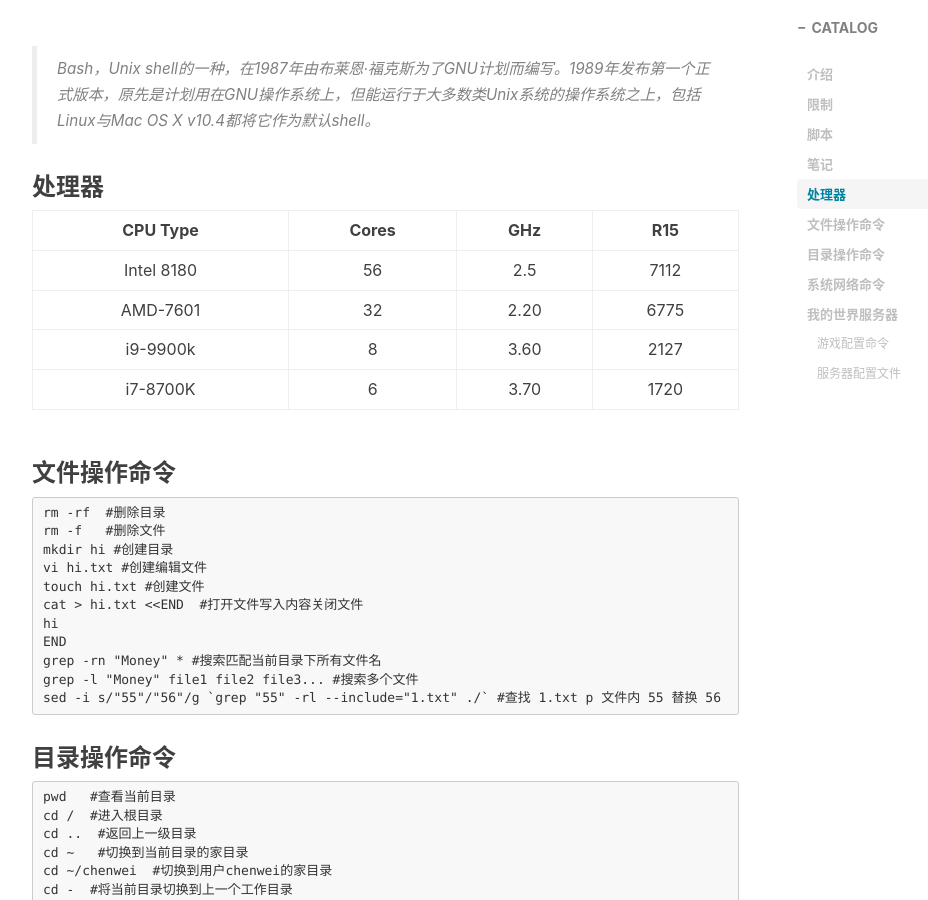
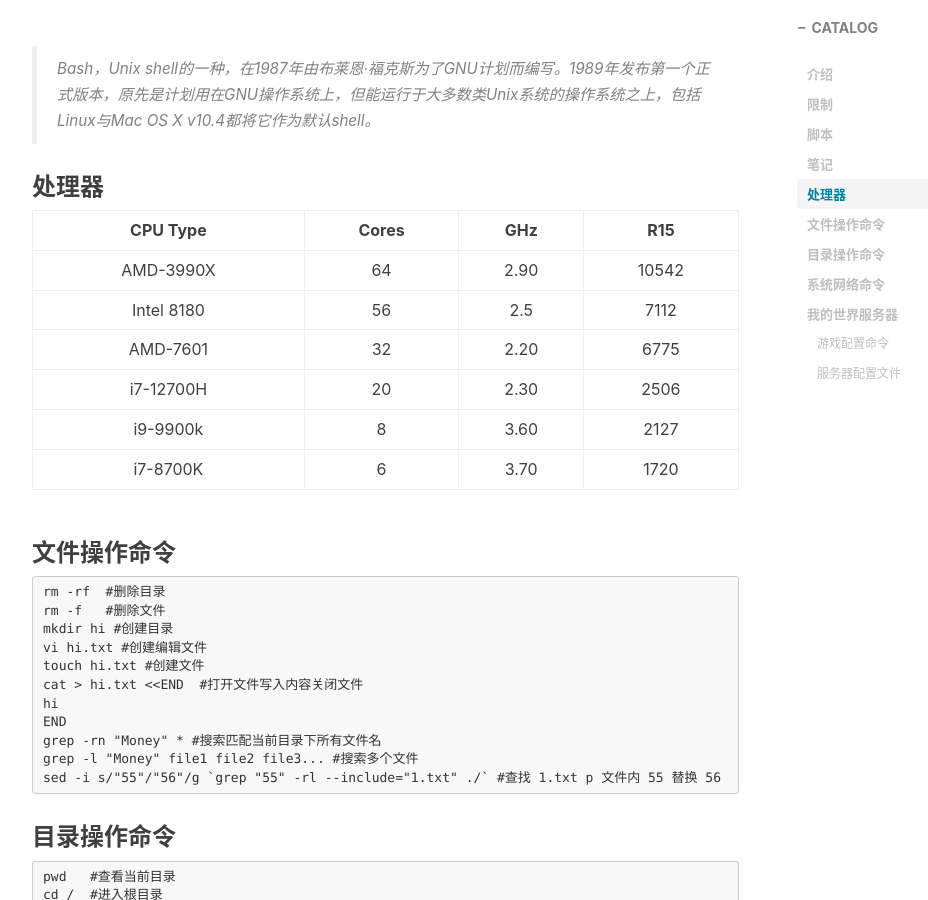
Before and after one commit to tcq233/tcq233.github.io, a Jekyll site: the page built from _posts/2022-04-22-puck.md, in a window 1280 px wide and 900 px high, scrolled down 1207 px. Shown: the whole window, without its empty margins (233-1161 px from the left). Built offline with Jekyll 4.4.1, drawn with Linux system fonts in a browser that asks for light colours; nearby versions of some CDN libraries; comment, search, counter and statistics services are not loaded.

Commit message:
Update 2022-04-22-puck.md

```diff
--- a/_posts/2022-04-22-puck.md
+++ b/_posts/2022-04-22-puck.md
@@ -43,8 +43,10 @@ bash puck.sh  # CentOS-7 脚本
 
 | CPU Type | Cores | GHz | R15 |
 |  :----: |  :----:  | :----: | :----: |
+| AMD-3990X | 64 | 2.90 | 10542 |
 | Intel 8180 | 56 | 2.5 | 7112 |
 | AMD-7601 | 32 | 2.20 | 6775 |
+| i7-12700H  | 20 | 2.30 | 2506 |
 | i9-9900k | 8 | 3.60 | 2127 |
 | i7-8700K | 6 | 3.70 | 1720 |
 
```
